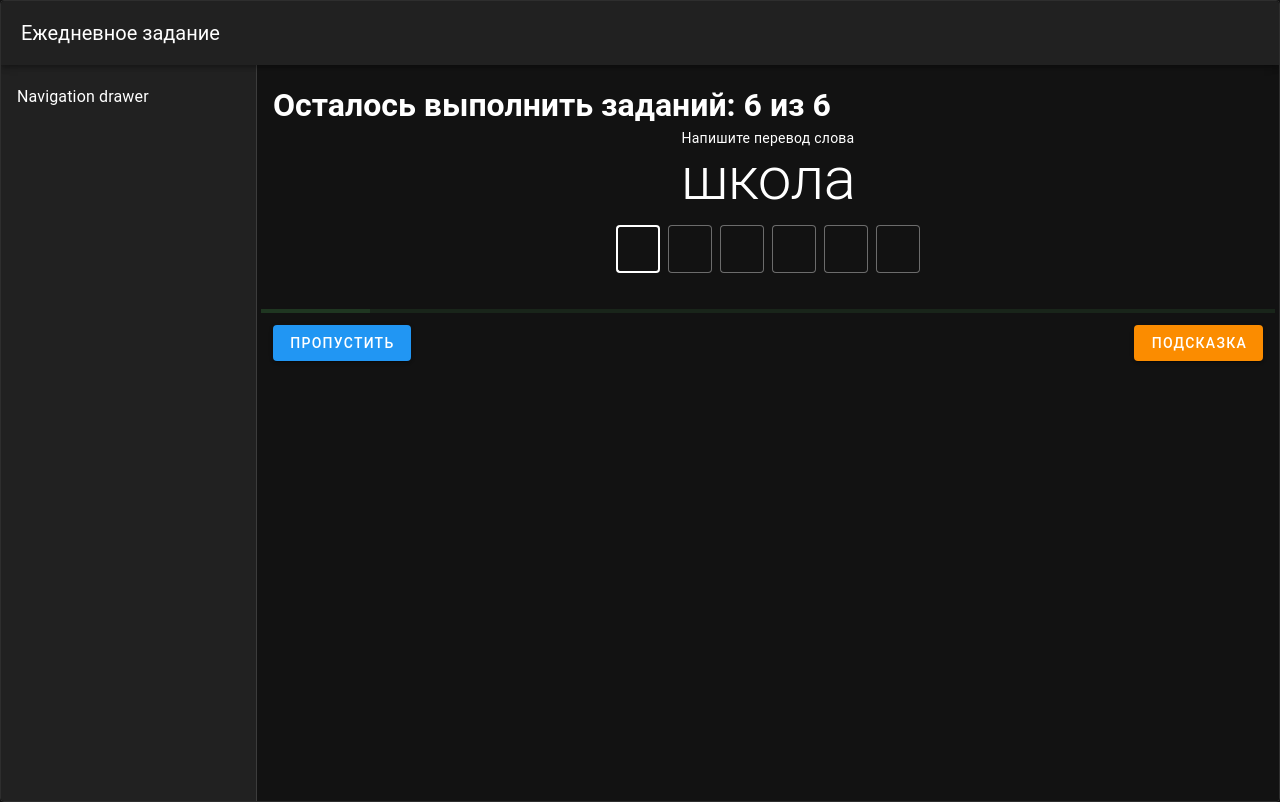
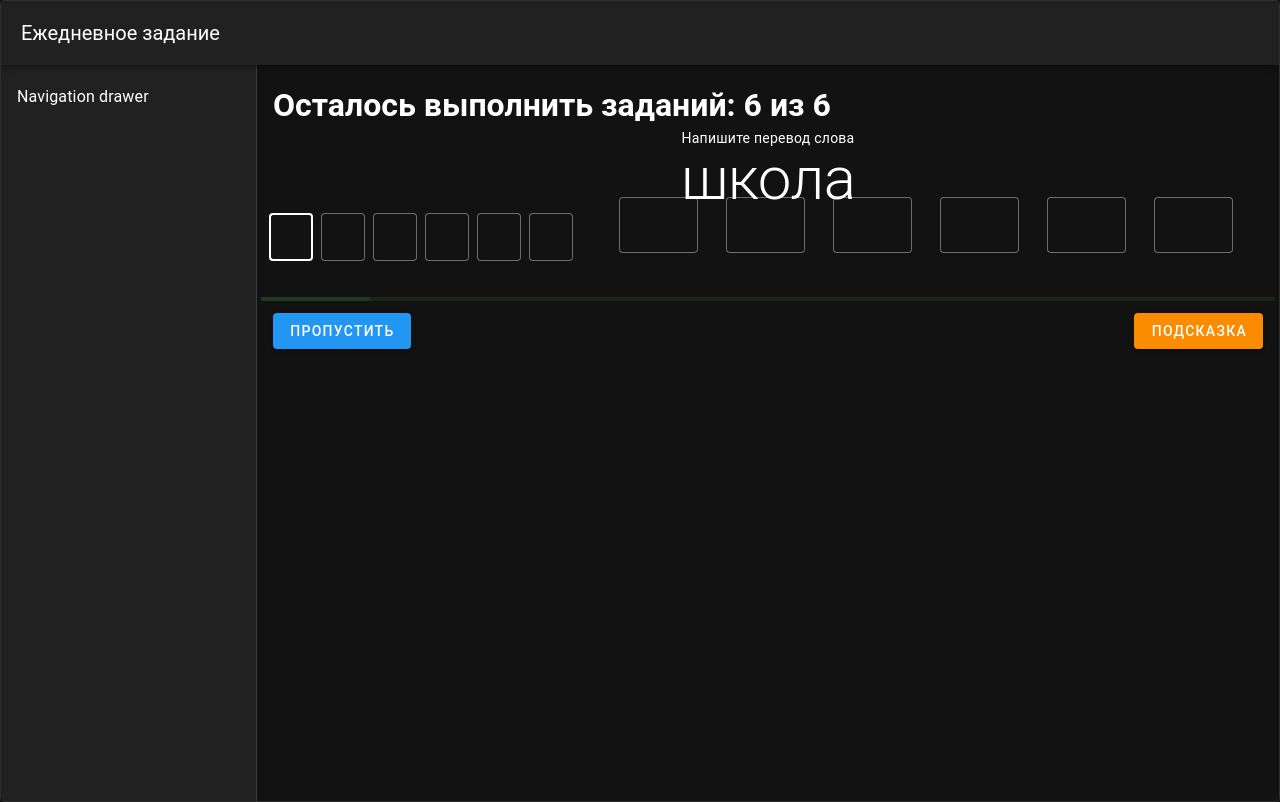
Before and after one commit to garikgsi/en_learning_tg_app, a Vue app: page / in a window 1280 px wide. Built offline with nearby package versions, Linux system fonts and the light colour scheme.

Commit message:
fix hint and skip actions

```diff
--- a/src/components/IWord.vue
+++ b/src/components/IWord.vue
@@ -81,7 +81,7 @@ defineExpose({
       {{ word }}
     </div>
 
-    <div>
+    <v-row>
       <v-otp-input
         ref="otp"
         v-model="answer"
@@ -95,7 +95,15 @@ defineExpose({
         variant="outlined"
         @finish="onFinish"
       ></v-otp-input>
-    </div>
+
+      <v-row justify="center">
+        <v-col cols="auto" v-for="i in translate.length" :key="i">
+          <v-text-field class="mr-1 text-center" variant="outlined"
+          ></v-text-field>
+        </v-col>
+
+      </v-row>
+    </v-row>
 
 
   </div>
```
